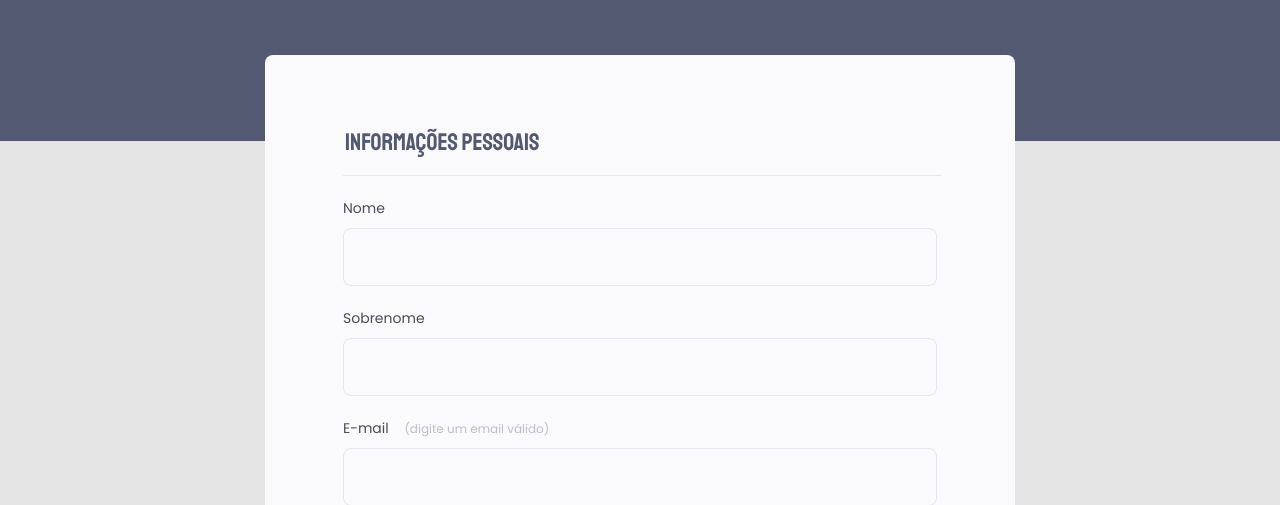
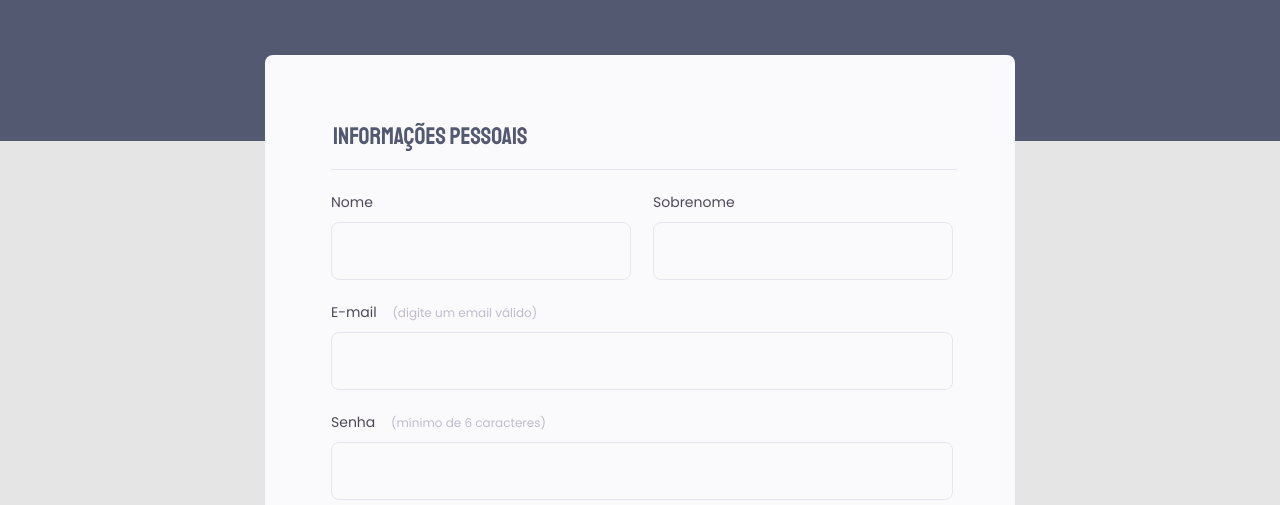
Before and after one commit to Patonildos/Stage-03---Formul-rio-intermedi-rio, a plain HTML site: page index.html in a window 1280 px wide. Shown: the part 295-800 px from the top of the page. Drawn offline with Linux system fonts and the light colour scheme.

Commit message:
first part

```diff
--- a/index.html
+++ b/index.html
@@ -24,6 +24,7 @@
                 <div class="fieldset-wrapper">
                     <legend>Informações pessoais</legend>
 
+                    <div id="name">
                         <div class="input-wrapper">
                             <label for="name">Nome</label>
                             <input type="text" id="name" required>
@@ -33,6 +34,7 @@
                             <label for="last-name">Sobrenome</label>
                             <input type="text" id="last-name" required>
                         </div>
+                    </div>
 
                         <div class="input-wrapper">
                             <label for="email">E-mail <span>(digite um email válido)</span></label>
--- a/style.css
+++ b/style.css
@@ -58,6 +58,7 @@ form {
 
 fieldset {
     border: none;
+    padding: 0;
 }
 
 .fieldset-wrapper {
@@ -77,6 +78,15 @@ fieldset legend {
     width: 100%;
     border-bottom: 1px solid #E6E6F0;
     padding-bottom: 16px;
+}
+
+#name {
+    display: flex;
+    gap: 22px;
+}
+
+#name .input-wrapper {
+    width: 300px;
 }
 
 .input-wrapper {
```
